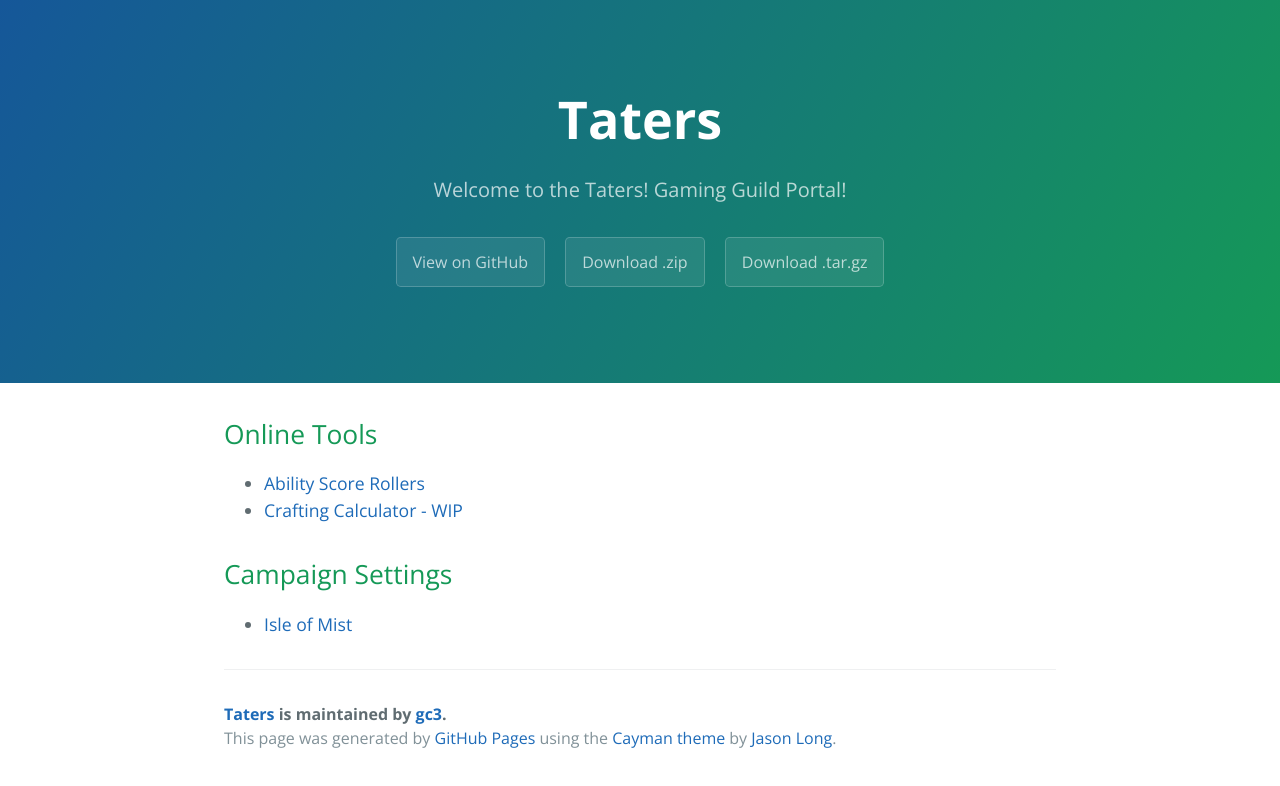
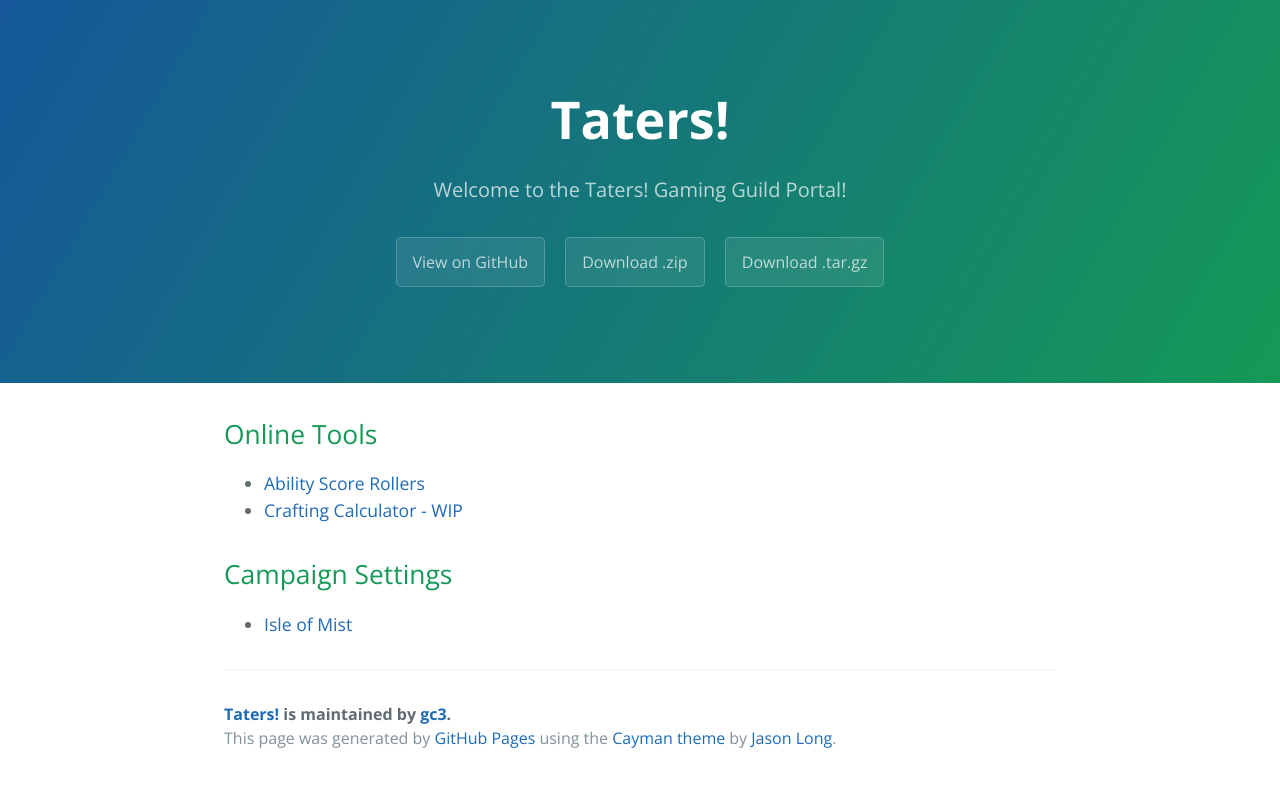
Before and after one commit to gc3/taters, a plain HTML site: page index.html in a window 1280 px wide. Drawn offline with nearby package versions, Linux system fonts and the light colour scheme.

```diff
--- a/index.html
+++ b/index.html
@@ -2,7 +2,7 @@
 <html lang="en-us">
   <head>
     <meta charset="UTF-8">
-    <title>Taters by gc3</title>
+    <title>Taters! by gc3</title>
     <meta name="viewport" content="width=device-width, initial-scale=1">
     <link rel="stylesheet" type="text/css" href="stylesheets/normalize.css" media="screen">
     <link href='https://fonts.googleapis.com/css?family=Open+Sans:400,700' rel='stylesheet' type='text/css'>
@@ -11,7 +11,7 @@
   </head>
   <body>
     <section class="page-header">
-      <h1 class="project-name">Taters</h1>
+      <h1 class="project-name">Taters!</h1>
       <h2 class="project-tagline">Welcome to the Taters! Gaming Guild Portal!</h2>
       <a href="https://github.com/gc3/taters" class="btn">View on GitHub</a>
       <a href="https://github.com/gc3/taters/zipball/master" class="btn">Download .zip</a>
@@ -35,7 +35,7 @@
 </ul>
 
       <footer class="site-footer">
-        <span class="site-footer-owner"><a href="https://github.com/gc3/taters">Taters</a> is maintained by <a href="https://github.com/gc3">gc3</a>.</span>
+        <span class="site-footer-owner"><a href="https://github.com/gc3/taters">Taters!</a> is maintained by <a href="https://github.com/gc3">gc3</a>.</span>
 
         <span class="site-footer-credits">This page was generated by <a href="https://pages.github.com">GitHub Pages</a> using the <a href="https://github.com/jasonlong/cayman-theme">Cayman theme</a> by <a href="https://twitter.com/jasonlong">Jason Long</a>.</span>
       </footer>
--- a/params.json
+++ b/params.json
@@ -1 +1 @@
-{"name":"Taters","tagline":"Welcome to the Taters! Gaming Guild Portal!","body":"## Online Tools\r\n * [Ability Score Rollers](http://gc3.github.io/taters/dnd5e/ability_score_roller.html)\r\n * [Crafting Calculator - WIP](http://gc3.github.io/taters/dnd5e/crafting_calculator.html)\r\n\r\n## Campaign Settings\r\n * [Isle of Mist](https://github.com/gc3/taters/wiki/Isle-of-Mist)","google":"","note":"Don't delete this file! It's used internally to help with page regeneration."}
+{"name":"Taters!","tagline":"Welcome to the Taters! Gaming Guild Portal!","body":"## Online Tools\r\n * [Ability Score Rollers](http://gc3.github.io/taters/dnd5e/ability_score_roller.html)\r\n * [Crafting Calculator - WIP](http://gc3.github.io/taters/dnd5e/crafting_calculator.html)\r\n\r\n## Campaign Settings\r\n * [Isle of Mist](https://github.com/gc3/taters/wiki/Isle-of-Mist)","google":"","note":"Don't delete this file! It's used internally to help with page regeneration."}
```
